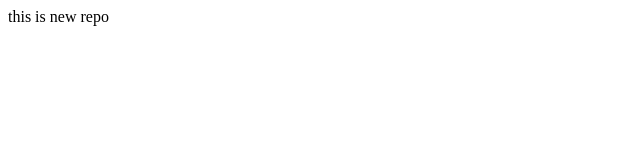
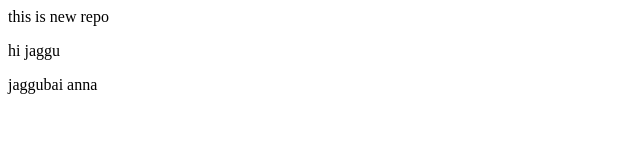
Before and after one commit to jaggu-max/Localrepo, a plain HTML site: page index.html in a window 1280 px wide. Shown: the whole page, without its empty margins (0-640 px from the left). Drawn offline with Linux system fonts and the light colour scheme.

Commit message:
new feature1

```diff
--- a/index.html
+++ b/index.html
@@ -1 +1,3 @@
 <p>this is new repo</p>
+<p>hi jaggu</p>
+<p>jaggubai anna</p>
```
